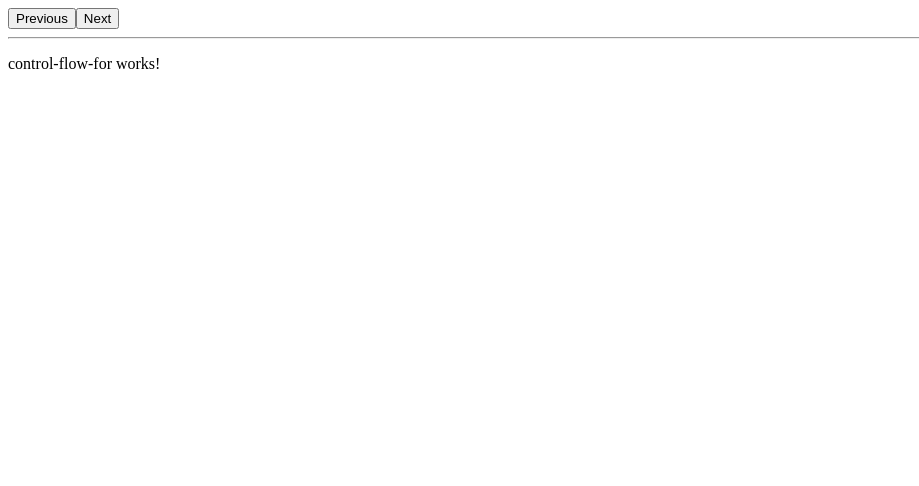
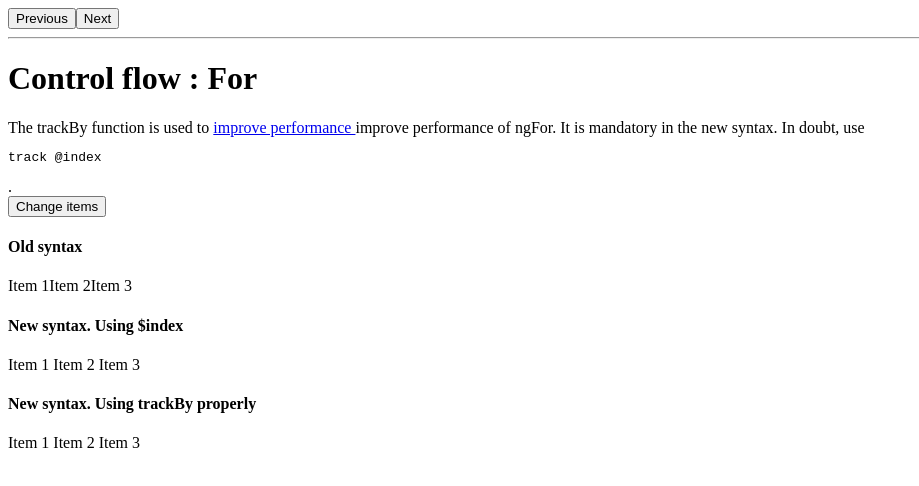
Before and after one commit to BryanDebinB12/angular-17-demo, an Angular app: page /3 in a window 1280 px wide. Shown: the top 486 px of the page, without its empty margins (0-919 px from the left). Built offline with nearby package versions, Linux system fonts and the light colour scheme.

Commit message:
for loop  control flow

```diff
--- a/src/app/app.component.ts
+++ b/src/app/app.component.ts
@@ -1,5 +1,5 @@
 import { CommonModule } from '@angular/common';
-import { Component } from '@angular/core';
+import { Component, HostListener } from '@angular/core';
 import { RouterOutlet } from '@angular/router';
 
 @Component({
@@ -18,4 +18,13 @@ export class AppComponent {
     const nextExampleNumber = currentExampleNumber + (to === 'next' ? 1 : -1);
     window.location.href = `/${nextExampleNumber}`;
   }
+
+  @HostListener('window:keydown', ['$event'])
+  handleKeyboardEvent(event: KeyboardEvent) {
+    if (event.key === 'ArrowRight') {
+      this.navigateTo('next');
+    } else if (event.key === 'ArrowLeft') {
+      this.navigateTo('previous');
+    }
+  }
 }
--- a/src/app/app.routes.ts
+++ b/src/app/app.routes.ts
@@ -1,4 +1,5 @@
 import { Routes } from '@angular/router';
+import { ControlFlowForTrackByPerfTestComponent } from './control-flow-for-track-by-perf-test/control-flow-for-track-by-perf-test.component';
 import { ControlFlowForComponent } from './control-flow-for/control-flow-for.component';
 import { ControlFlowIfComponent } from './control-flow-if/control-flow-if.component';
 import { ControlFlowSwitchComponent } from './control-flow-switch/control-flow-switch.component';
@@ -12,8 +13,9 @@ export const routes: Routes = [
   { path: '1', component: StandaloneComponent },
   { path: '2', component: ControlFlowIfComponent },
   { path: '3', component: ControlFlowForComponent },
-  { path: '4', component: ControlFlowSwitchComponent },
-  { path: '5', component: DeferComponent },
+  { path: '4', component: ControlFlowForTrackByPerfTestComponent },
+  { path: '5', component: ControlFlowSwitchComponent },
+  { path: '6', component: DeferComponent },
   { path: '7', component: SignalsComponent },
   { path: '8', component: TypedFormComponent },
   { path: '9', component: InputDecoratorComponent },
--- /dev/null
+++ b/src/app/control-flow-for-track-by-perf-test/control-flow-for-track-by-perf-test.component.html
@@ -0,0 +1,4 @@
+<p>
+  Without proper optimization, Angular will re-render the entire list every time
+  there is a change, even if only one item is modified.
+</p>
--- a/src/app/control-flow-for/control-flow-for.component.html
+++ b/src/app/control-flow-for/control-flow-for.component.html
@@ -1 +1,29 @@
-<p>control-flow-for works!</p>
+<h1>Control flow : For</h1>
+
+<div>
+  The trackBy function is used to
+  <a
+    href="
+  https://octoperf.com/blog/2023/02/10/angular-performance-ng-for-track-by/"
+    >improve performance </a
+  >improve performance of ngFor. It is mandatory in the new syntax. In doubt,
+  use
+  <pre>track &#64;index</pre>
+  .
+</div>
+
+<button (click)="changeItems()">Change items</button>
+
+<!-- inspect the element in the dev tools to see which one gets re-rendered -->
+<h4>Old syntax</h4>
+<ng-container *ngFor="let item of list">{{ item.label }}</ng-container>
+
+<h4>New syntax. Using $index</h4>
+@for (item of list; track $index) {
+{{ item.label }}
+}
+
+<h4>New syntax. Using trackBy properly</h4>
+@for (item of list; track item.id) {
+{{ item.label }}
+}
--- a/src/app/control-flow-for/control-flow-for.component.ts
+++ b/src/app/control-flow-for/control-flow-for.component.ts
@@ -1,12 +1,29 @@
+import { NgFor } from '@angular/common';
 import { Component } from '@angular/core';
+
+type ListItem = { label: string; value: string; id: number };
 
 @Component({
   selector: 'app-control-flow-for',
   standalone: true,
-  imports: [],
+  imports: [NgFor],
   templateUrl: './control-flow-for.component.html',
-  styleUrl: './control-flow-for.component.scss'
+  styleUrl: './control-flow-for.component.scss',
 })
 export class ControlFlowForComponent {
+  public list: ListItem[] = [
+    { label: 'Item 1', value: 'value 1', id: 1 },
+    { label: 'Item 2', value: 'value 2', id: 2 },
+    { label: 'Item 3', value: 'value 3', id: 3 },
+  ];
 
+  // Play with this function to see what changes in the re-rendering
+  public changeItems() {
+    // this.list[0].label = 'Item 1 changed';
+    this.list = [
+      { label: 'Item 1 changed', value: 'value 1', id: 1 + Math.random() },
+      { label: 'Item 2', value: 'value 2', id: 2 },
+      { label: 'Item 3', value: 'value 3', id: 3 },
+    ];
+  }
 }
--- a/src/app/control-flow-if/control-flow-if.component.html
+++ b/src/app/control-flow-if/control-flow-if.component.html
@@ -4,8 +4,17 @@
   Control flow directives are used to conditionally render elements. See
   <a href="https://angular.dev/guide/templates/control-flow" target="_blank"
     >documentation</a
-  >. They replace structure directives such as *ngIf and *ngFor.
+  >.
 </p>
+<p>
+  They replace structure directives such as *ngIf and *ngFor. Angular cli
+  provide a tool to automatically migrate of your project.
+</p>
+:
+<!-- Notice that we had to use "&#64;" instead of "@", due to this new control flow syntax -->
+<pre>
+    ng g &#64;angular/core:control-flow
+</pre>
 
 <button (click)="firstCondition = !firstCondition">first condition</button>
 {{ {firstCondition} | json}}
```
Also changed, not shown: src/app/control-flow-for-track-by-perf-test/control-flow-for-track-by-perf-test.component.ts (added, +12 -0 lines), src/app/control-flow-for-track-by-perf-test/control-flow-for-track-by-perf-test.component.scss (added), 1 other file (tests, documents, lock files or other folders).
